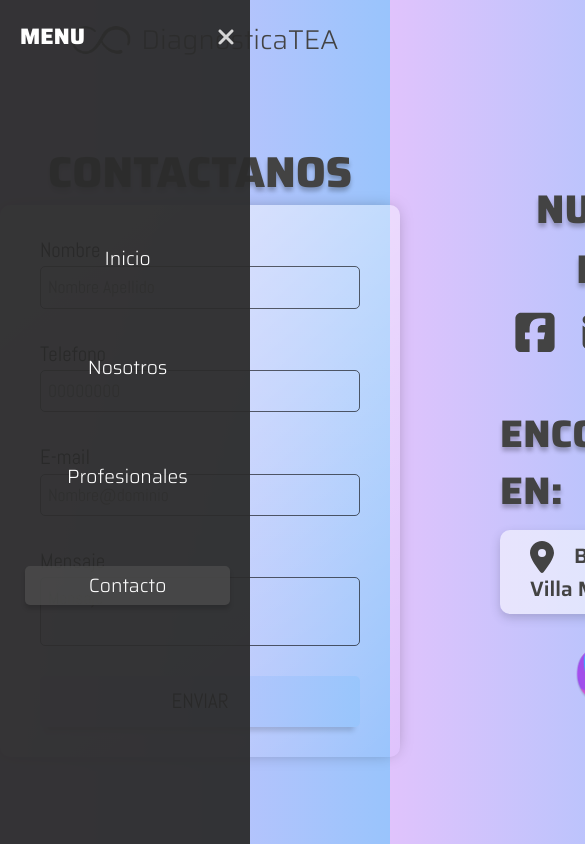
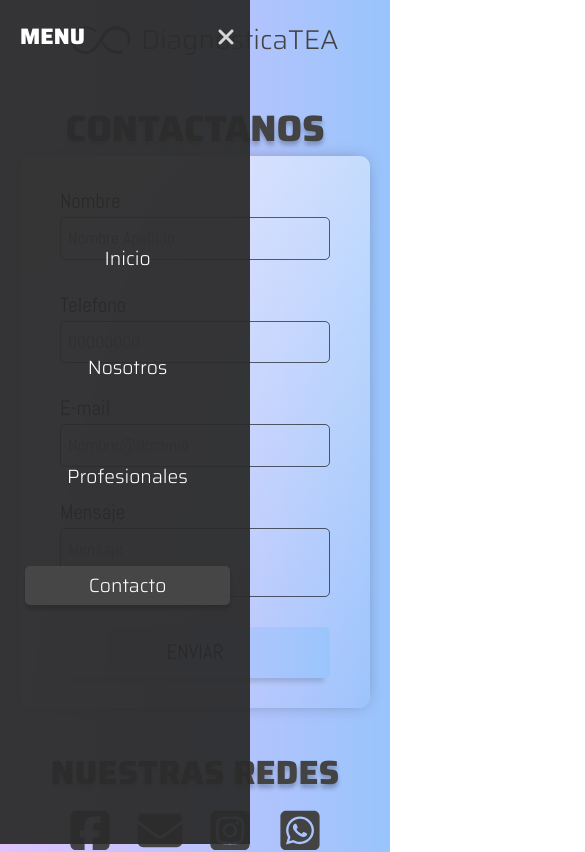
Before and after one commit to StivenCodess/Diagn-sticaTEA, a React (Vite) app: page /contact in a window 390 px wide. Shown: the top 852 px of the page, 585 px wide, since content can reach past the window. Built offline with nearby package versions, Linux system fonts and the light colour scheme.

Commit message:
feat(contact): add responsive to contact page

```diff
--- a/src/Sections/Contact/Contact.module.css
+++ b/src/Sections/Contact/Contact.module.css
@@ -91,6 +91,11 @@
         }
       }
     }
+    img {
+      margin-top: 20px;
+      opacity: 0.6;
+      width: 150px;
+    }
   }
 
   .addressContainer {
@@ -125,11 +130,62 @@
         margin-right: 20px;
       }
     }
+  }
+}
 
-    img {
-      margin-top: 20px;
-      opacity: 0.6;
-      width: 150px;
+@media screen and (max-width: 900px) {
+  .contactContainer {
+    width: 100%;
+    flex-direction: column;
+    gap: 40px;
+
+    .formContainer {
+      margin-top: 40px;
+      align-items: center;
+      max-width: 350px;
+
+      h3 {
+        font-size: 2.3rem;
+      }
+
+      form {
+        width: 400px;
+      }
+    }
+
+    .infoContainer {
+      .socialMedia {
+        h3 {
+          font-size: 2.1rem;
+        }
+      }
+    }
+
+    .addressContainer {
+      h3 {
+        margin-top: 40px;
+        font-size: 2.1rem;
+      }
+
+      .address {
+        span {
+          font-size: 1rem;
+        }
+      }
+
+      img {
+        width: 130px;
+      }
     }
   }
 }
+
+@media screen and (max-width: 480px) {
+  .contactContainer {
+    .formContainer {
+      form {
+        width: 350px;
+      }
+    }
+  }
+}
--- a/src/Sections/Contact/Contact.tsx
+++ b/src/Sections/Contact/Contact.tsx
@@ -47,7 +47,6 @@ export default function Contact() {
             <FontAwesomeIcon icon={faLocationDot} size="2xl" />
             <span>Balcarce 556, Villa Mercedes</span>
           </div>
-
           <img src={infinite} alt="infinite logo" />
         </div>
       </article>
```
